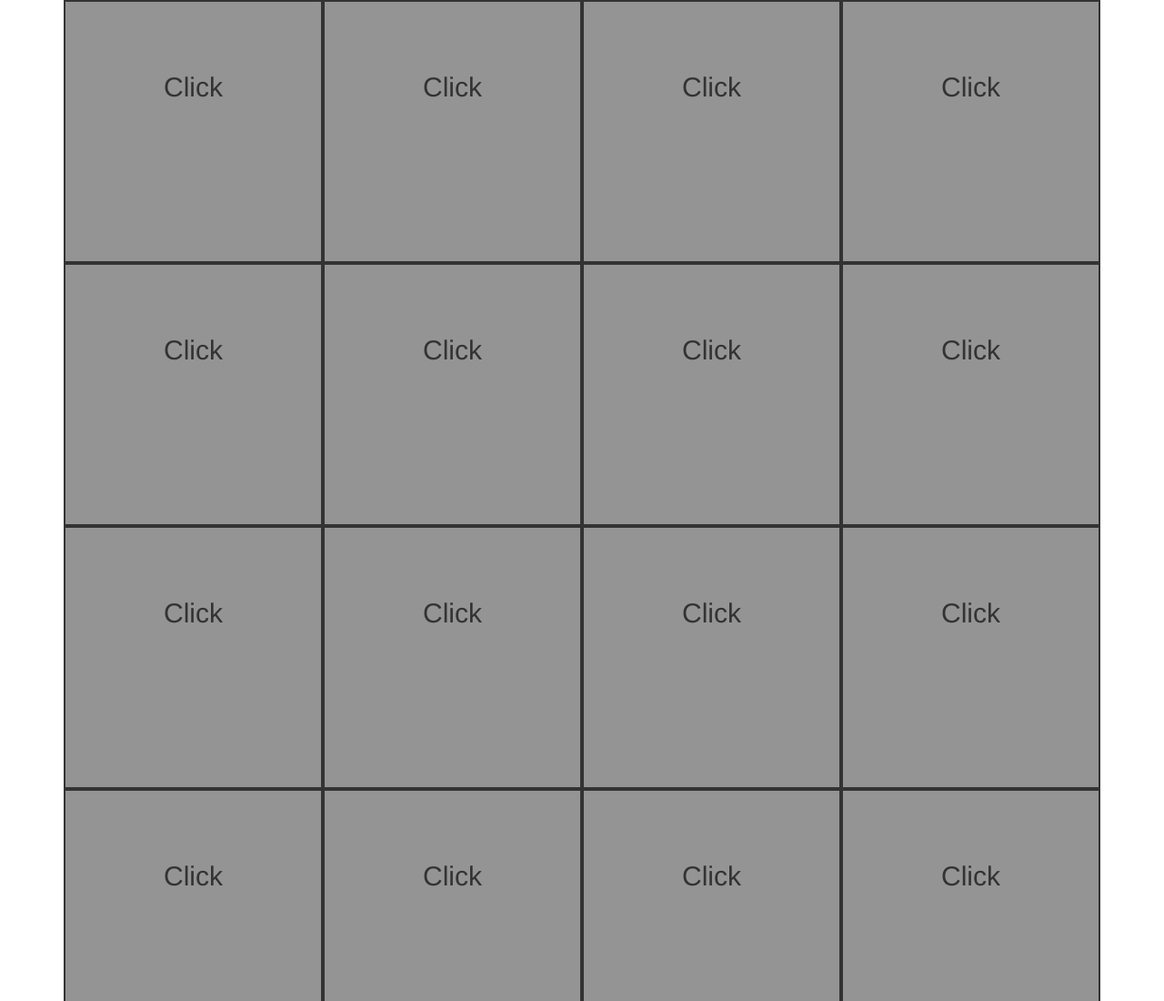
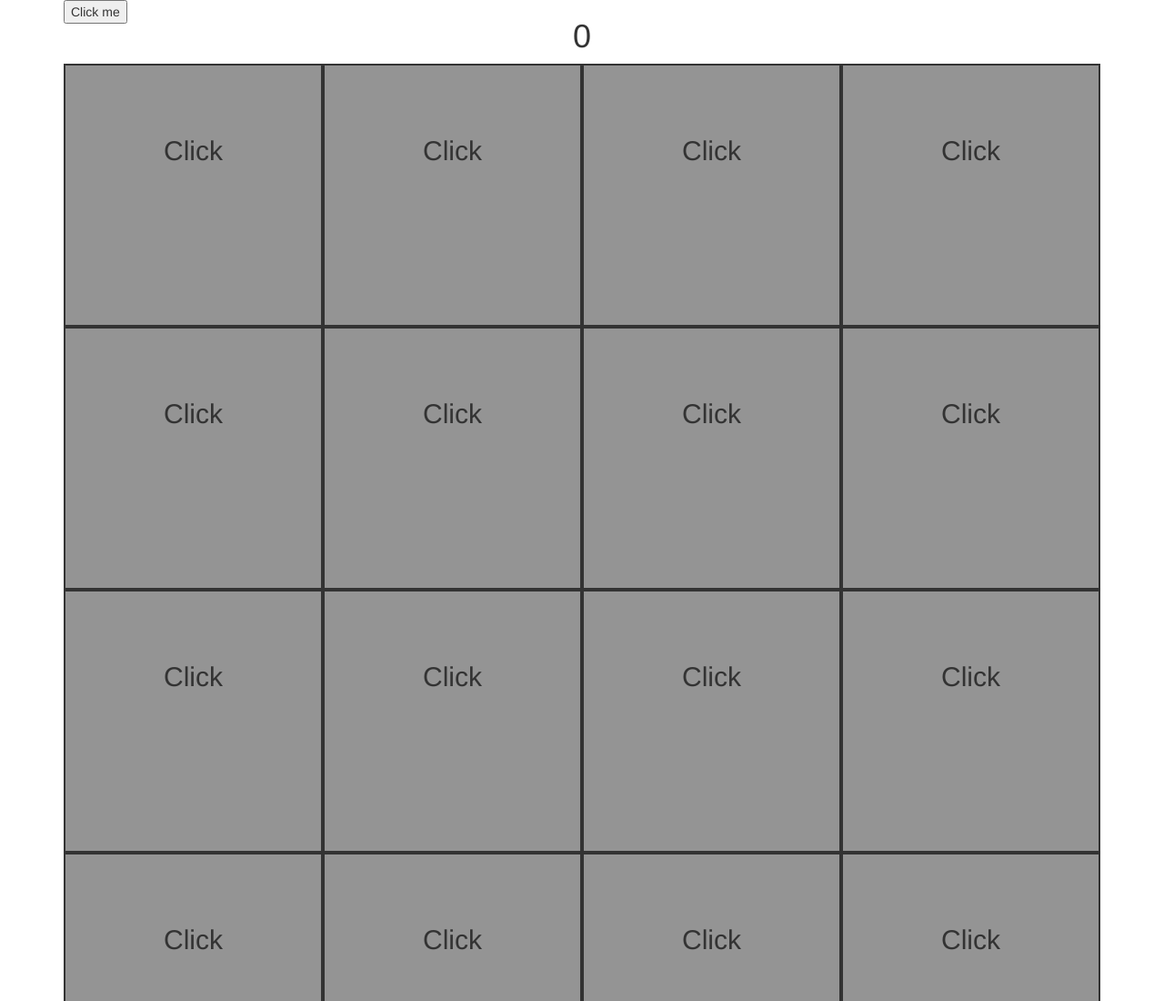
Before and after one commit to chiragpoddar12/memorygame, a plain HTML site: page index.html in a window 1280 px wide. Shown: the top 1100 px of the page at 91% size. Drawn offline with Linux system fonts and the light colour scheme.

Commit message:
Score visible on top

```diff
--- a/index.html
+++ b/index.html
@@ -9,6 +9,17 @@
     </head>
     <body>
         <div class="container">
+            <div class="row" >
+                <div class="col-xs-4" id="reset">
+                    <button onclick="reset()">Click me</button>
+                </div>
+                <div class="col-xs-4 text-center" id="score">
+                    <h1>0</h1>
+                </div>
+                <div class="col-xs-4 text-right" id="rating">
+
+                </div>
+            </div>
             <div id="memory">
             </div>
         </div>
--- a/js/cardFlip.js
+++ b/js/cardFlip.js
@@ -22,8 +22,9 @@
       console.log(selectedCards);
       if(cardNumber == 2){
         chances++;
+        document.getElementById('score').innerHTML = "<h1>"+chances+"</h1>"
         if(selectedCards[1].getElementsByTagName('img')[0].src != selectedCards[0].getElementsByTagName('img')[0].src){
-          setTimeout((reverseCards)(selectedCards),1000);
+          setTimeout((reverseCards)(selectedCards),500);
         }else{
           hitCount++;
           if(hitCount == 8){
```
